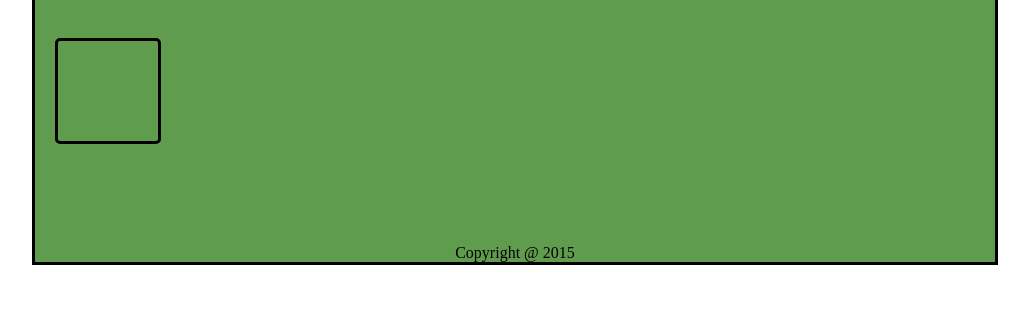
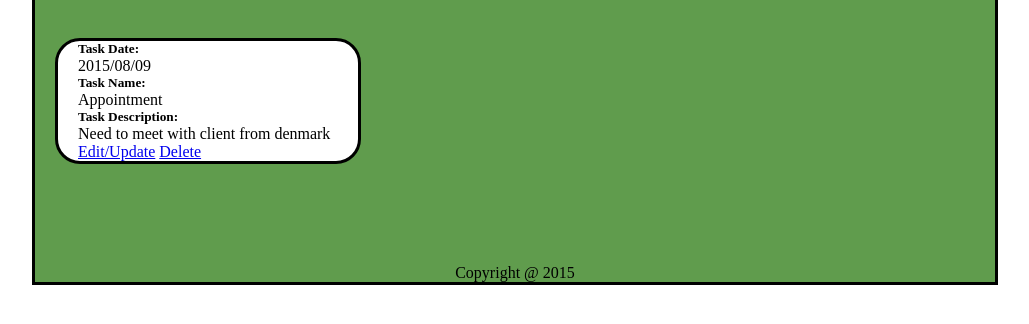
Before and after one commit to siwakotisurya/todo, a plain HTML site: page listall.html in a window 1280 px wide. Shown: the part 232-556 px from the top of the page, without its empty margins (125-1154 px from the left). Drawn offline with Linux system fonts and the light colour scheme.

Commit message:
page added

```diff
--- a/assets/css/style.css
+++ b/assets/css/style.css
@@ -64,11 +64,17 @@ footer{
 	margin-top: 100px;
 }
 .list_all{
-	border-radius: 5px;
+	border-radius: 25px;
 	border-color: black;
 	margin-left: 20px;
 	margin-top: 40px;
 	border-style: solid;
-	height: 100px;
-	width: 100px;
+	width: 300px;
+	background-color: white;
 }
+.text_list{
+	margin-left: 20px;
+}
+.text_list a{
+	margin-top: 10px;
+}
--- a/listall.html
+++ b/listall.html
@@ -27,9 +27,18 @@
 				</ul>
 				<hr class ="line">
 		</nav>
-		<a href="#">Create A New Todo</a>
+		<a href="#" >Create A New Todo</a>
 			<div class ="list_all">
-
+			<div class="text_list">
+			<h5>Task Date:</h5>
+			<p>2015/08/09</p>
+			<h5>Task Name:</h5>
+			<p>Appointment</p>
+			<h5>Task Description:</h5>
+			<p>Need to meet with client from denmark</p>
+			<a href="#">Edit/Update</a>
+			<a href="#">Delete</a>
+			</div>
 			</div>
 			</body>
 		<footer>
```
